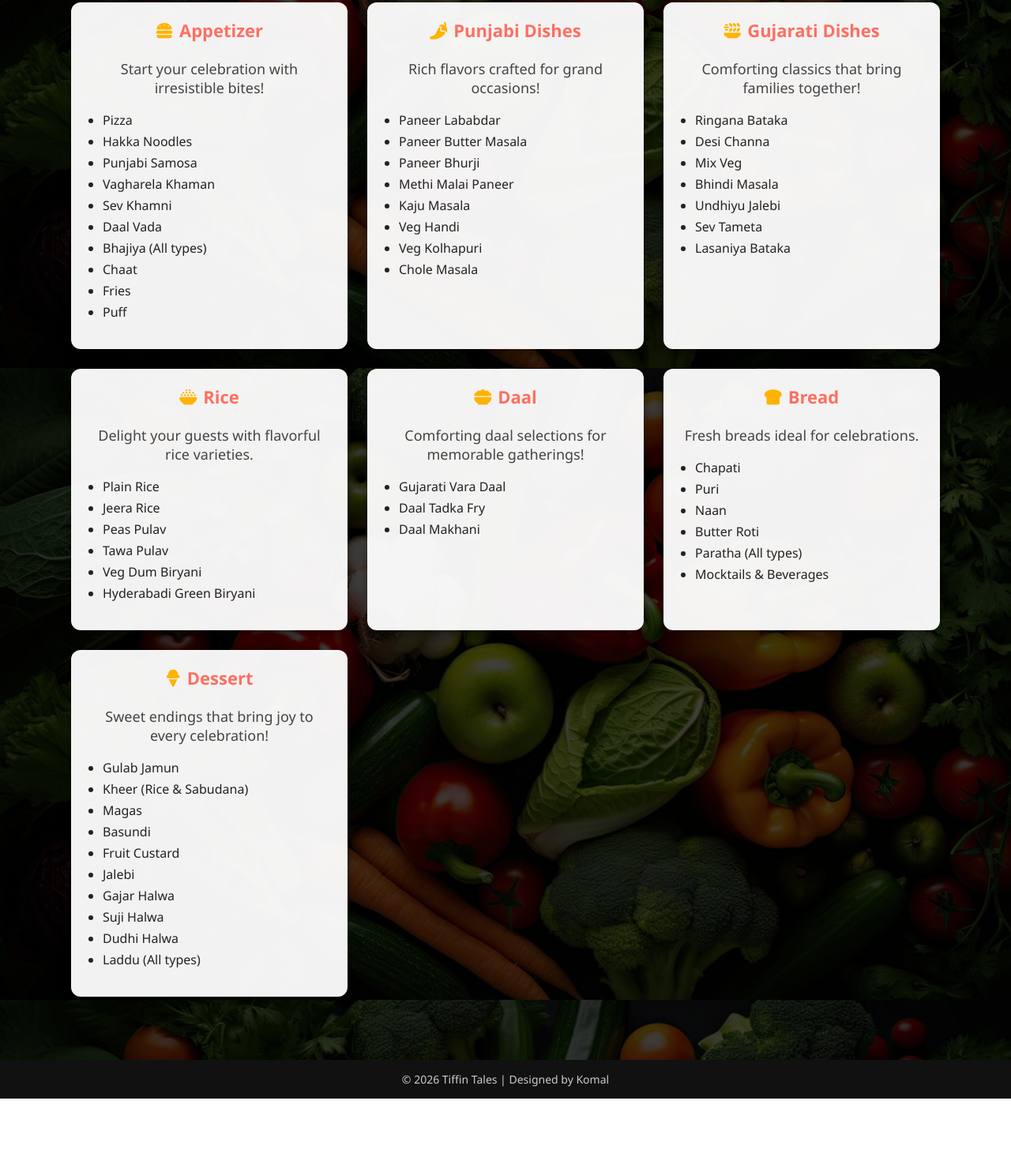
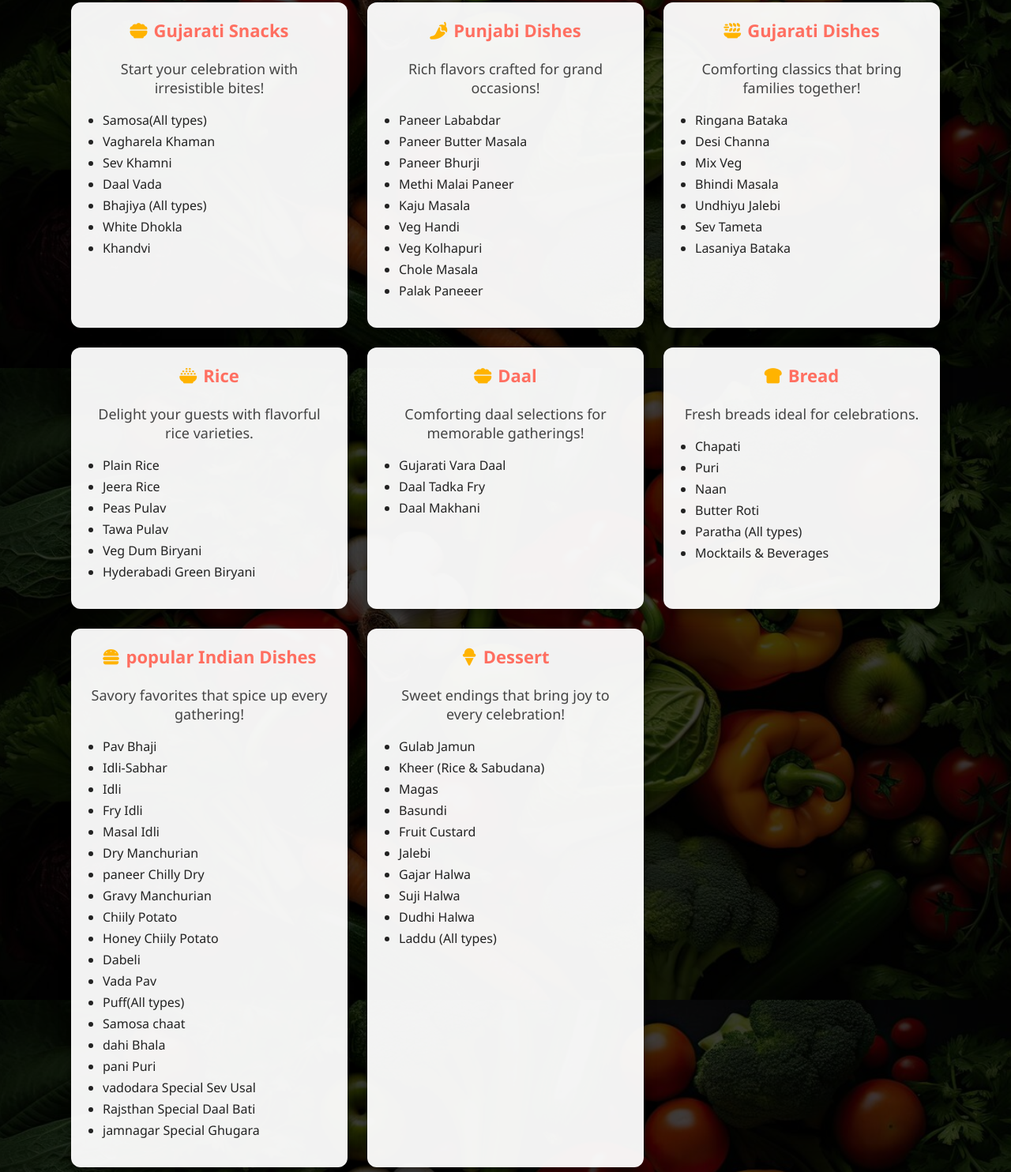
Before and after one commit to Komal-Rk/Tiffin-Tales, a plain HTML site: page feast-menu.html in a window 1280 px wide. Shown: the part 334-1818 px from the top of the page at 79% size. Before the commit the page ends 1725 px from the top, so only its background shows below. Drawn offline with Linux system fonts and the light colour scheme.

Commit message:
Update feast-menu.html

```diff
--- a/feast-menu.html
+++ b/feast-menu.html
@@ -187,19 +187,16 @@ Perfect for birthdays, weddings, anniversaries, and more!
 <div class="menu-grid">
 
 <div class="menu-card">
-<h3><i class="fa-solid fa-burger"></i>Appetizer</h3>
+<h3><i class="fa-solid fa-bowl-food"></i>Gujarati Snacks</h3>
 <p>Start your celebration with irresistible bites!</p>
 <ul>
-<li>Pizza</li>
-<li>Hakka Noodles</li>
-<li>Punjabi Samosa</li>
+<li>Samosa(All types)</li>
 <li>Vagharela Khaman</li>
 <li>Sev Khamni</li>
 <li>Daal Vada</li>
 <li>Bhajiya (All types)</li>
-<li>Chaat</li>
-<li>Fries</li>
-<li>Puff</li>
+<li>White Dhokla</li>
+<li>Khandvi</li>
 </ul>
 </div>
 
@@ -215,6 +212,7 @@ Perfect for birthdays, weddings, anniversaries, and more!
 <li>Veg Handi</li>
 <li>Veg Kolhapuri</li>
 <li>Chole Masala</li>
+<li>Palak Paneeer</li>
 </ul>
 </div>
 
@@ -269,6 +267,33 @@ Perfect for birthdays, weddings, anniversaries, and more!
 </div>
 
 <div class="menu-card">
+<h3><i class="fa-solid fa-burger"></i>popular Indian Dishes</h3>
+
+<p>Savory favorites that spice up every gathering!</p>
+<ul>
+<li>Pav Bhaji</li>
+<li>Idli-Sabhar</li>
+<li>Idli</li>
+<li>Fry Idli</li>
+<li>Masal Idli</li>
+<li>Dry Manchurian</li>
+<li>paneer Chilly Dry</li>
+<li>Gravy Manchurian</li>
+<li>Chiily Potato</li>
+<li>Honey Chiily Potato</li>
+<li>Dabeli</li>
+<li>Vada Pav</li>
+<li>Puff(All types)</li>
+<li>Samosa chaat</li>
+<li>dahi Bhala</li>
+<li>pani Puri</li>
+<li>vadodara Special Sev Usal</li>
+<li>Rajsthan Special Daal Bati </li>
+<li>jamnagar Special Ghugara</li>
+</ul>
+</div>
+
+<div class="menu-card">
 <h3><i class="fa-solid fa-ice-cream"></i>Dessert</h3>
 <p>Sweet endings that bring joy to every celebration!</p>
 <ul>
```
